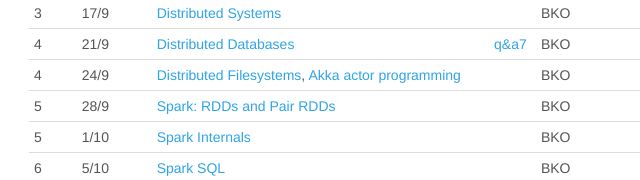
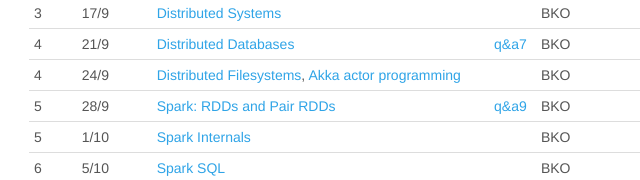
Before and after one commit to burcuku/cse2520-bigdata, a plain HTML site: page index.html in a window 1280 px wide. Shown: the part 1109-1289 px from the top of the page, 156-796 px from the left. Drawn offline with nearby package versions, Linux system fonts and the light colour scheme; some packages are replaced by stand-ins of ours.

Commit message:
Announced q&a

```diff
--- a/index.html
+++ b/index.html
@@ -322,7 +322,7 @@ summary {
 <td align="left">5</td>
 <td align="left">28/9</td>
 <td align="left"><a href="spark.html">Spark: RDDs and Pair RDDs</a></td>
-<td></td>
+<td><a href="https://surfdrive.surf.nl/files/index.php/s/tum5OpBUFtFSjQ3">q&amp;a9</a></td>
 <td>BKO</td>
 <td></td>
 </tr>
```
